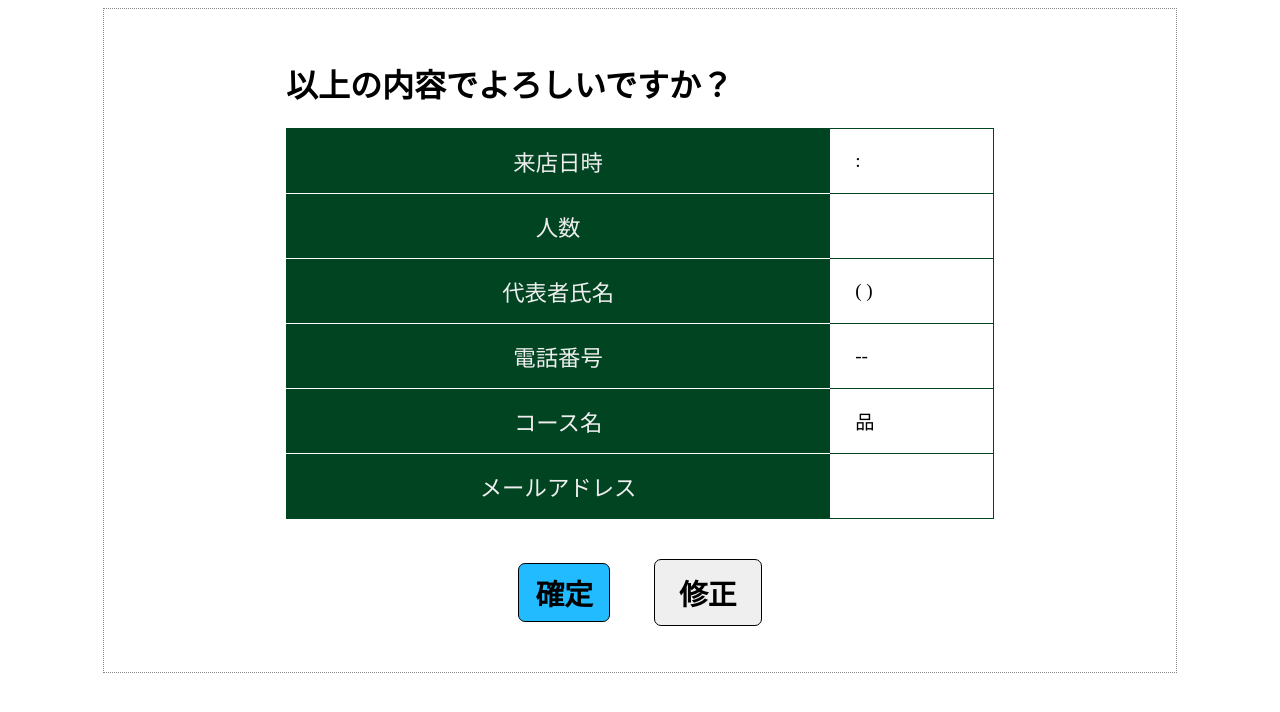
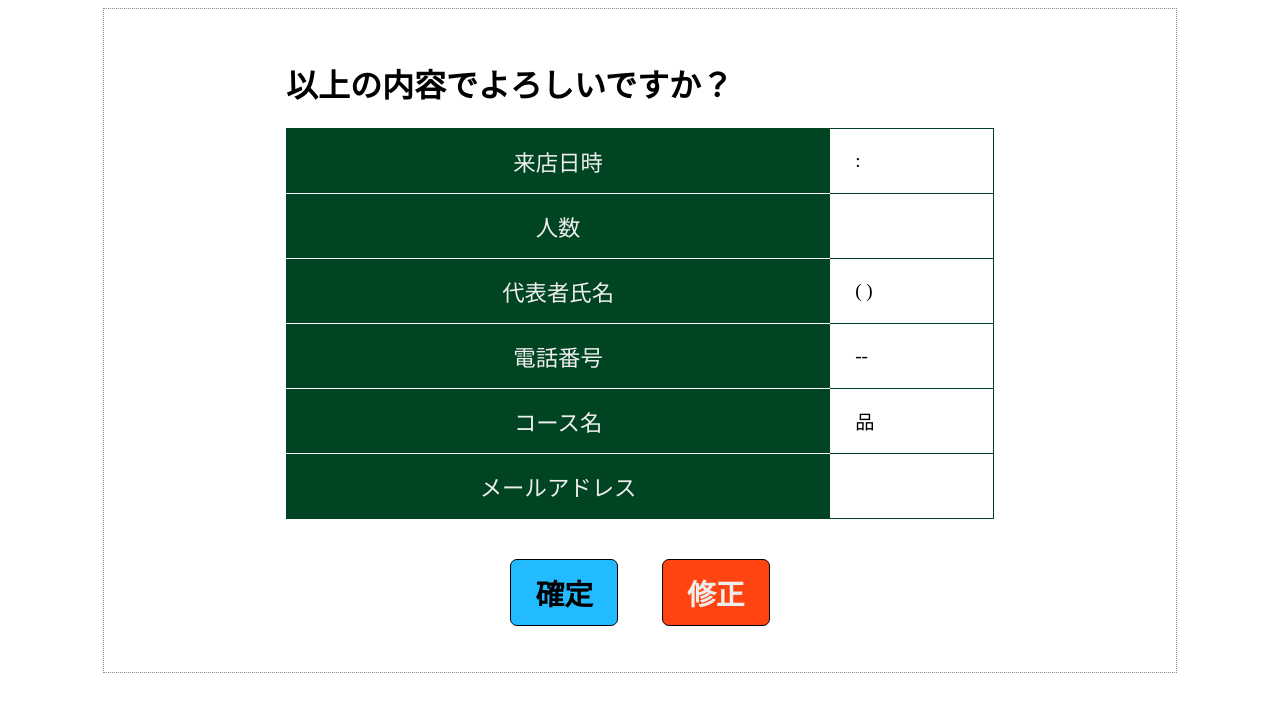
Before and after one commit to hanaclover/aki_farm, a PHP site: page /confirm.php in a window 1280 px wide. Shown: the top 712 px of the page. Run offline with PHP 8.4, Linux system fonts and the light colour scheme; data that the repository does not hold is empty; some libraries are stand-ins or nearby versions.

Commit message:
衝突していたので修正しました

```diff
--- a/css/confirm.css
+++ b/css/confirm.css
@@ -58,15 +58,6 @@ h1 {
 .submit {
     color: #000000;
     background-color: #22bbff;
-<<<<<<< HEAD
-    font-size: 140%;
-    font-weight: bold;
-    border: solid 1px #000000;
-    border-radius: 7px;
-    padding: 8px 16px;
-    margin 0 10px;
-}
-=======
 }
 .modify {
     color: #eeeeee;
@@ -85,4 +76,3 @@ h1 {
     text-align: center;
     /*padding-right: 15%;*/
 }
->>>>>>> origin/master
```
